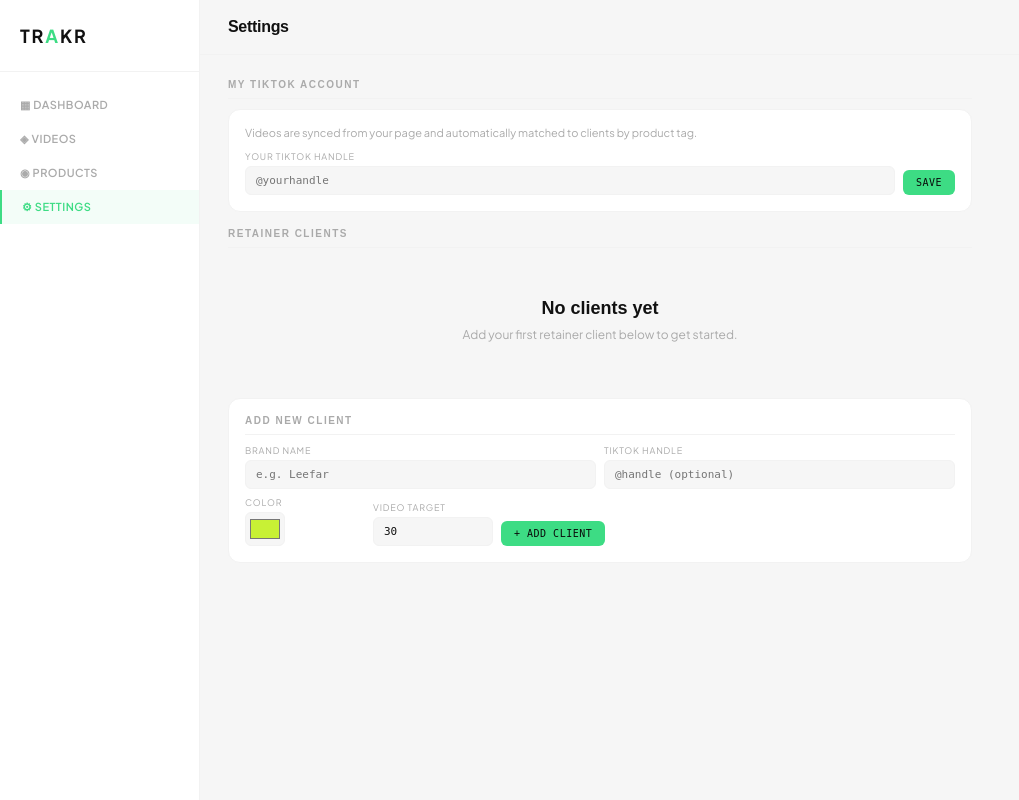
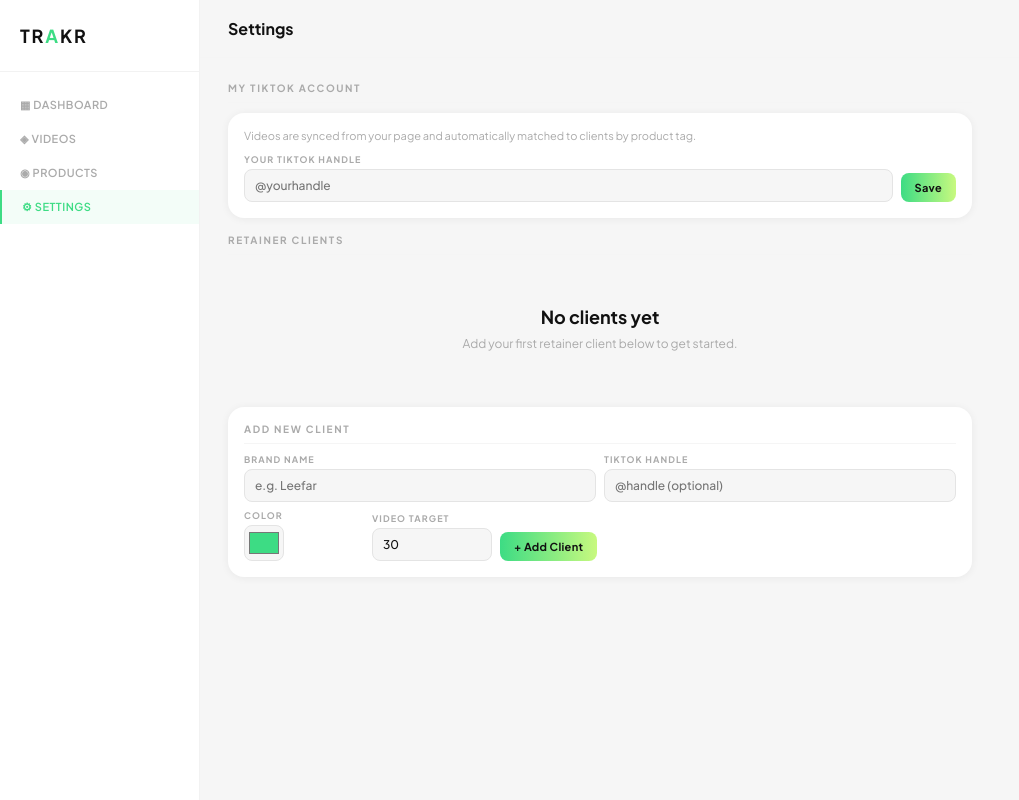
Before and after one commit to taliaa10/Retainer-Tracker, a Flask app: page /settings in a window 1280 px wide. Shown: the whole page, without its empty margins (0-1019 px from the left). Run offline with Flask 3, Linux system fonts and the light colour scheme; data that the repository does not hold is empty; some libraries are stand-ins or nearby versions.

Commit message:
Apply light theme design system to videos, products, settings
Updates all remaining pages to match the Trakr design system:
dark #111 header with logo accent, Plus Jakarta Sans throughout,
white cards with box-shadow, updated border-radii, consistent
section labels, filter chips, and button styles.

https://claude.ai/code/session_012og5s9nneWnwC1rCivprPW

```diff
--- a/templates/settings.html
+++ b/templates/settings.html
@@ -4,83 +4,84 @@
 {% block title %}Trakr — Settings{% endblock %}
 
 {% block extra_css %}
-  .topnav { position: sticky; top: 0; z-index: 100; background: var(--bg); border-bottom: 1px solid var(--border); padding: 14px 16px; display: flex; align-items: center; justify-content: space-between; }
-  .logo { font-family: 'Syne', sans-serif; font-weight: 800; font-size: 17px; letter-spacing: -0.5px; color: var(--accent); }
-  .page-title { font-family: 'Syne', sans-serif; font-weight: 700; font-size: 14px; color: var(--text); }
+  .topnav { position: sticky; top: 0; z-index: 100; background: var(--header-bg); padding: 13px 16px; display: flex; align-items: center; justify-content: space-between; }
+  .logo { font-weight: 800; font-size: 15px; letter-spacing: 0.12em; color: #fff; text-transform: uppercase; }
+  .logo .logo-accent { color: var(--accent); }
+  .page-title { font-weight: 700; font-size: 14px; color: #fff; }
 
   .settings-body { padding: 16px; display: flex; flex-direction: column; gap: 16px; }
 
-  .section-header { font-family: 'Syne', sans-serif; font-size: 10px; font-weight: 600; letter-spacing: 1.5px; text-transform: uppercase; color: var(--muted); margin-bottom: 10px; padding-bottom: 8px; border-bottom: 1px solid var(--border); }
+  .section-header { font-size: 10px; font-weight: 700; letter-spacing: 0.16em; text-transform: uppercase; color: var(--muted); margin-bottom: 10px; padding-bottom: 8px; border-bottom: 1px solid var(--border2); }
 
-  .client-card { background: var(--surface); border: 1px solid var(--border); border-radius: 12px; overflow: hidden; border-left: 3px solid transparent; }
+  .client-card { background: var(--surface); box-shadow: var(--shadow); border-radius: 16px; overflow: hidden; border-left: 3px solid transparent; }
 
   .client-header { display: flex; align-items: center; gap: 10px; padding: 14px; cursor: pointer; }
   .client-dot { width: 10px; height: 10px; border-radius: 50%; flex-shrink: 0; }
-  .client-name { font-family: 'Syne', sans-serif; font-weight: 700; font-size: 14px; flex: 1; }
-  .client-handle { font-size: 10px; color: var(--muted); }
+  .client-name { font-weight: 700; font-size: 14px; flex: 1; color: var(--text); }
+  .client-handle { font-size: 10px; font-weight: 500; color: var(--muted); }
   .expand-btn { font-size: 14px; color: var(--muted); }
 
-  .client-body { border-top: 1px solid var(--border); display: none; }
+  .client-body { border-top: 1px solid var(--border2); display: none; }
   .client-body.open { display: block; }
 
-  .client-section { padding: 14px; border-bottom: 1px solid var(--border); }
+  .client-section { padding: 14px; border-bottom: 1px solid var(--border2); }
   .client-section:last-child { border-bottom: none; }
-  .client-section-title { font-size: 9px; color: var(--muted); letter-spacing: 1px; text-transform: uppercase; margin-bottom: 10px; }
+  .client-section-title { font-size: 9px; font-weight: 700; color: var(--muted); letter-spacing: 0.16em; text-transform: uppercase; margin-bottom: 10px; }
 
   .form-row { display: flex; gap: 8px; flex-wrap: wrap; align-items: flex-end; }
   .form-group { display: flex; flex-direction: column; gap: 4px; flex: 1; min-width: 120px; }
-  .form-group label { font-size: 9px; color: var(--muted); letter-spacing: 0.8px; text-transform: uppercase; }
+  .form-group label { font-size: 9px; font-weight: 700; color: var(--muted); letter-spacing: 0.12em; text-transform: uppercase; }
   .form-group input[type="text"],
   .form-group input[type="number"],
   .form-group input[type="date"] {
-    background: var(--bg); border: 1px solid var(--border); border-radius: 6px;
-    color: var(--text); font-family: 'DM Mono', monospace; font-size: 11px;
-    padding: 7px 10px; outline: none; transition: border-color 0.15s;
+    background: var(--bg); border: 1px solid var(--muted3); border-radius: 8px;
+    color: var(--text); font-family: 'Plus Jakarta Sans', sans-serif; font-size: 12px; font-weight: 500;
+    padding: 8px 10px; outline: none; transition: border-color 0.15s;
   }
   .form-group input:focus { border-color: var(--accent); }
-  .form-group input[type="color"] { width: 40px; height: 34px; padding: 2px; border: 1px solid var(--border); border-radius: 6px; background: var(--bg); cursor: pointer; }
+  .form-group input[type="color"] { width: 40px; height: 36px; padding: 2px; border: 1px solid var(--muted3); border-radius: 8px; background: var(--bg); cursor: pointer; }
 
-  .btn { display: inline-flex; align-items: center; gap: 4px; padding: 7px 13px; border-radius: 6px; font-family: 'DM Mono', monospace; font-size: 10px; font-weight: 500; letter-spacing: 0.5px; text-transform: uppercase; cursor: pointer; border: none; transition: opacity 0.15s; }
+  .btn { display: inline-flex; align-items: center; gap: 4px; padding: 8px 14px; border-radius: 8px; font-family: 'Plus Jakarta Sans', sans-serif; font-size: 11px; font-weight: 700; letter-spacing: 0.03em; cursor: pointer; border: none; transition: opacity 0.15s; }
   .btn:hover { opacity: 0.85; }
-  .btn-primary { background: var(--accent); color: #0a0a0a; }
-  .btn-secondary { background: var(--surface2); color: var(--text); border: 1px solid var(--border); }
-  .btn-danger { background: rgba(255,68,68,0.15); color: #ff4444; border: 1px solid rgba(255,68,68,0.3); }
-  .btn-ghost { background: transparent; color: var(--muted); border: 1px solid var(--border); }
+  .btn-primary { background: var(--accent-g); color: #111; }
+  .btn-secondary { background: var(--surface2); color: var(--text); border: 1px solid var(--muted3); }
+  .btn-danger { background: #FFF1F0; color: var(--accent2); border: 1px solid rgba(249,112,102,0.3); }
+  .btn-ghost { background: transparent; color: var(--muted); border: 1px solid var(--muted3); }
 
-  .period-info { background: var(--bg); border: 1px solid var(--border); border-radius: 8px; padding: 10px 12px; margin-bottom: 10px; }
+  .period-info { background: var(--bg); border: 1px solid var(--border2); border-radius: 10px; padding: 10px 12px; margin-bottom: 10px; }
   .period-info-row { display: flex; justify-content: space-between; align-items: center; font-size: 11px; }
-  .period-label { color: var(--muted); font-size: 9px; letter-spacing: 0.8px; text-transform: uppercase; }
-  .period-val { font-family: 'Syne', sans-serif; font-weight: 700; font-size: 13px; color: var(--accent); }
+  .period-label { color: var(--muted); font-size: 9px; font-weight: 700; letter-spacing: 0.12em; text-transform: uppercase; }
+  .period-val { font-weight: 700; font-size: 13px; color: var(--accent); }
 
   .period-history { margin-top: 10px; }
-  .history-item { display: flex; justify-content: space-between; align-items: center; padding: 6px 0; border-bottom: 1px solid var(--border); font-size: 10px; color: var(--muted); }
+  .history-item { display: flex; justify-content: space-between; align-items: center; padding: 6px 0; border-bottom: 1px solid var(--border2); font-size: 10px; font-weight: 500; color: var(--muted); }
   .history-item:last-child { border-bottom: none; }
-  .history-badge { padding: 2px 7px; border-radius: 4px; font-size: 9px; text-transform: uppercase; letter-spacing: 0.3px; }
-  .history-badge.completed { background: rgba(200,241,53,0.1); color: var(--accent); }
+  .history-badge { padding: 2px 8px; border-radius: 6px; font-size: 9px; font-weight: 700; text-transform: uppercase; letter-spacing: 0.05em; }
+  .history-badge.completed { background: #F0FBE0; color: var(--accent); }
   .history-badge.active { background: rgba(77,159,255,0.1); color: #4d9fff; }
-  .history-badge.overdue { background: rgba(255,68,68,0.1); color: #ff4444; }
+  .history-badge.overdue { background: #FFF1F0; color: var(--accent2); }
 
   .product-list-sm { display: flex; flex-direction: column; gap: 8px; margin-bottom: 10px; }
-  .product-item { background: var(--bg); border: 1px solid var(--border); border-radius: 8px; overflow: hidden; }
+  .product-item { background: var(--bg); border: 1px solid var(--border2); border-radius: 10px; overflow: hidden; }
   .product-item-row { display: flex; align-items: center; gap: 10px; padding: 8px 10px; cursor: pointer; }
-  .product-thumb { width: 36px; height: 36px; border-radius: 5px; object-fit: cover; background: var(--muted2); flex-shrink: 0; display: flex; align-items: center; justify-content: center; font-size: 16px; overflow: hidden; }
+  .product-thumb { width: 36px; height: 36px; border-radius: 7px; object-fit: cover; background: var(--muted3); flex-shrink: 0; display: flex; align-items: center; justify-content: center; font-size: 16px; overflow: hidden; }
   .product-thumb img { width: 100%; height: 100%; object-fit: cover; display: block; }
   .product-item-info { flex: 1; min-width: 0; }
-  .product-item-name { font-size: 11px; color: var(--text); white-space: nowrap; overflow: hidden; text-overflow: ellipsis; }
-  .product-item-id { font-size: 9px; color: var(--muted); margin-top: 1px; }
-  .product-edit-form { border-top: 1px solid var(--border); padding: 10px; display: none; }
+  .product-item-name { font-size: 12px; font-weight: 600; color: var(--text); white-space: nowrap; overflow: hidden; text-overflow: ellipsis; }
+  .product-item-id { font-size: 9px; font-weight: 500; color: var(--muted); margin-top: 1px; }
+  .product-edit-form { border-top: 1px solid var(--border2); padding: 10px; display: none; background: var(--surface2); }
   .product-edit-form.open { display: block; }
   .product-edit-form .form-row { gap: 6px; }
-  .product-edit-form .form-group input { font-size: 10px; padding: 6px 8px; }
+  .product-edit-form .form-group input { font-size: 11px; padding: 6px 8px; }
 
-  .add-client-card { background: var(--surface); border: 1px solid var(--border); border-radius: 12px; padding: 16px; }
+  .add-client-card { background: var(--surface); box-shadow: var(--shadow); border-radius: 16px; padding: 16px; }
 
   .no-clients-msg { text-align: center; padding: 40px 20px; color: var(--muted); font-size: 12px; }
-  .no-clients-msg h2 { font-family: 'Syne', sans-serif; color: var(--text); margin-bottom: 8px; }
+  .no-clients-msg h2 { font-weight: 700; color: var(--text); margin-bottom: 8px; }
 
   @media (min-width: 768px) {
     .topnav { display: none; }
-    .desktop-topbar { display: flex !important; align-items: center; padding: 18px 28px; border-bottom: 1px solid var(--border); background: var(--bg); position: sticky; top: 0; z-index: 50; }
+    .desktop-topbar { display: flex !important; align-items: center; padding: 18px 28px; border-bottom: 1px solid var(--border2); background: var(--bg); position: sticky; top: 0; z-index: 50; }
     .settings-body { padding: 24px 28px; max-width: 800px; }
   }
   .desktop-topbar { display: none; }
@@ -89,13 +90,13 @@
 {% block content %}
 
 <div class="topnav">
-  <div class="logo">TRAKR</div>
+  <div class="logo">TR<span class="logo-accent">A</span>KR</div>
   <div class="page-title">Settings</div>
   <div style="width:50px;"></div>
 </div>
 
 <div class="desktop-topbar">
-  <div style="font-family:'Syne',sans-serif;font-weight:700;font-size:16px;letter-spacing:-0.3px;">Settings</div>
+  <div style="font-weight:700;font-size:16px;">Settings</div>
 </div>
 
 <div class="settings-body">
@@ -325,7 +326,7 @@
       <div class="form-row" style="margin-top:8px;">
         <div class="form-group" style="flex:0;">
           <label>Color</label>
-          <input type="color" name="brand_color" value="#c8f135">
+          <input type="color" name="brand_color" value="#3DDC84">
         </div>
         <div class="form-group" style="max-width:100px;">
           <label>Video Target</label>
```
Also changed, not shown: templates/products.html (+30 -30 lines), templates/videos.html (+28 -30 lines).
